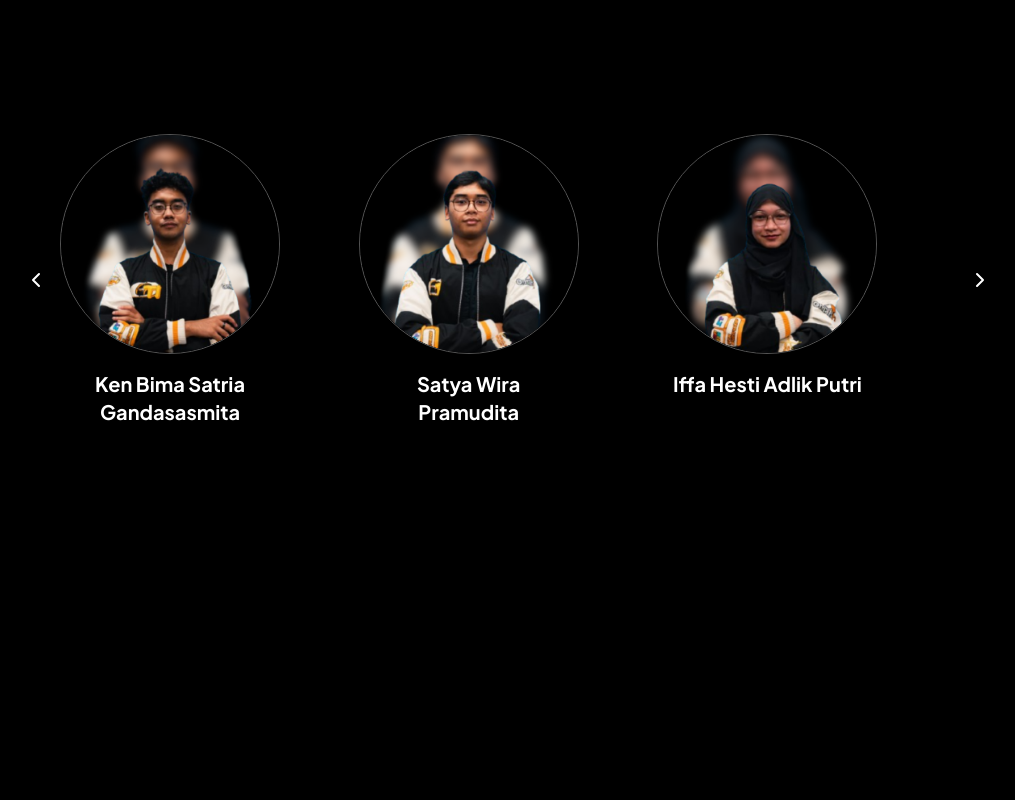
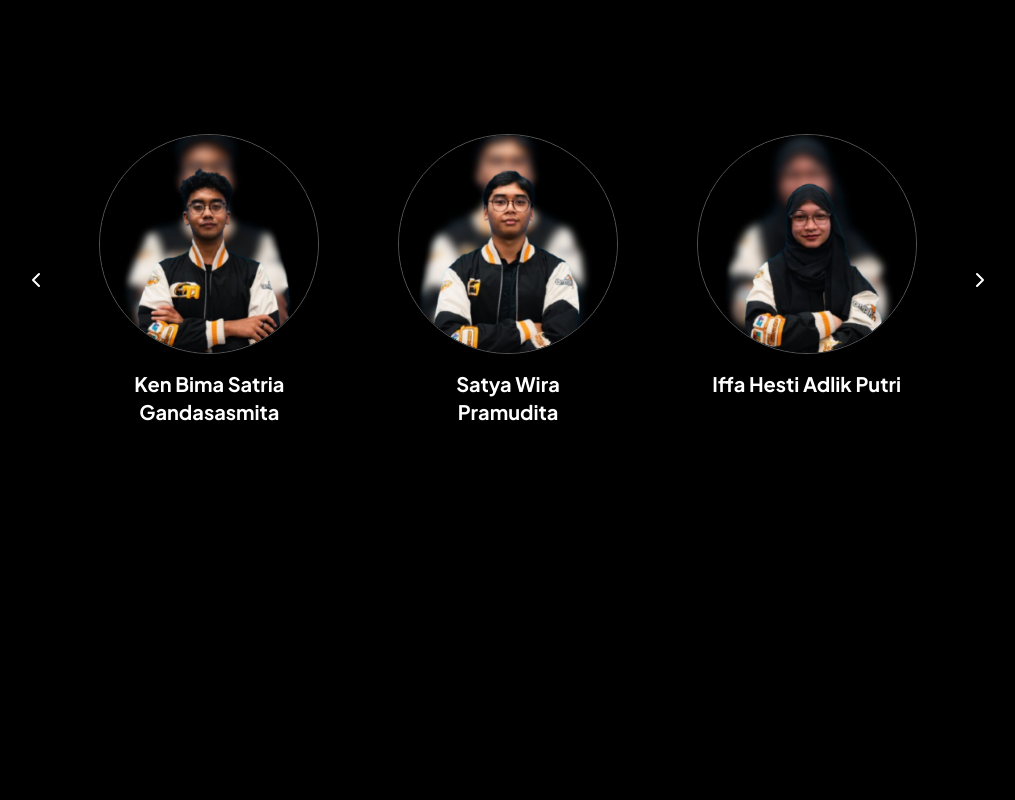
Before and after one commit to muddglobb/oti_internship_2025, a Next.js app: page / in a window 1280 px wide. Shown: the part 920-1720 px from the top of the page, without its empty margins (132-1147 px from the left). Built offline with nearby package versions, Linux system fonts and the light colour scheme.

Commit message:
fix(card): center

```diff
--- a/src/components/contact-us.tsx
+++ b/src/components/contact-us.tsx
@@ -1,24 +1,54 @@
-'use client';
+"use client";
 
-import React, { useRef } from 'react';
-import { Swiper, SwiperSlide } from 'swiper/react';
-import { Navigation } from 'swiper/modules';
-import 'swiper/css';
-import 'swiper/css/navigation';
-import { ChevronLeft, ChevronRight } from 'lucide-react';
-import { Swiper as SwiperType } from 'swiper';
-import Card from './card';
+import React, { useRef } from "react";
+import { Swiper, SwiperSlide } from "swiper/react";
+import { Navigation } from "swiper/modules";
+import "swiper/css";
+import "swiper/css/navigation";
+import { ChevronLeft, ChevronRight } from "lucide-react";
+import { Swiper as SwiperType } from "swiper";
+import Card from "./card";
 
 const ContactUs = () => {
   const swiperRef = useRef<SwiperType | null>(null);
 
   const cards = [
-    { id: 1, image: '/images/jawa-adalah-kunci/ken.png', link: 'wa.me/+6282114198478', name: 'Ken Bima Satria Gandasasmita' },
-    { id: 2, image: '/images/jawa-adalah-kunci/satya.png', link: 'wa.me/+6281216760668', name: 'Satya Wira Pramudita' },
-    { id: 3, image: '/images/jawa-adalah-kunci/iffah.png', link: 'wa.me/+6282134623295', name: 'Iffa Hesti Adlik Putri' },
-    { id: 4, image: '/images/jawa-adalah-kunci/kenji.png', link: 'wa.me/+6281371089032', name: 'Kenji Ratanaputra' },
-    { id: 5, image: '/images/jawa-adalah-kunci/geraldine.png', link: 'wa.me/+6282132031290', name: 'Geraldine' },
-    { id: 6, image: '/images/jawa-adalah-kunci/andre.png', link: 'wa.me/+6285257490028', name: 'Andre' },
+    {
+      id: 1,
+      image: "/images/jawa-adalah-kunci/ken.png",
+      link: "wa.me/6282114198478?text=Halo%20kak%20Ken,%20aku%20mau%20pinjam%20kunci%20Basecamp",
+      name: "Ken Bima Satria Gandasasmita",
+    },
+    {
+      id: 2,
+      image: "/images/jawa-adalah-kunci/satya.png",
+      link: "wa.me/6281216760668?text=Halo%20Satya,%20aku%20mau%20pinjam%20kunci%20Basecamp",
+      name: "Satya Wira Pramudita",
+    },
+    {
+      id: 3,
+      image: "/images/jawa-adalah-kunci/iffah.png",
+      link: "wa.me/6282134623295?text=Halo%20kak%20Iffa,%20aku%20mau%20pinjam%20kunci%20Basecamp",
+      name: "Iffa Hesti Adlik Putri",
+    },
+    {
+      id: 4,
+      image: "/images/jawa-adalah-kunci/kenji.png",
+      link: "wa.me/6281371089032?text=Halo%20Kenji,%20aku%20mau%20pinjam%20kunci%20Basecamp",
+      name: "Kenji Ratanaputra",
+    },
+    {
+      id: 5,
+      image: "/images/jawa-adalah-kunci/geraldine.png",
+      link: "wa.me/6282132031290?text=Halo%20kak%20Geraldine,%20aku%20mau%20pinjam%20kunci%20Basecamp",
+      name: "Geraldine",
+    },
+    {
+      id: 6,
+      image: "/images/jawa-adalah-kunci/andre.png",
+      link: "wa.me/6285257490028?text=Halo%20kak%20Andre,%20aku%20mau%20pinjam%20kunci%20Basecamp",
+      name: "Andre",
+    },
   ];
 
   return (
@@ -32,16 +62,18 @@ const ContactUs = () => {
       </button>
 
       {/* Swiper */}
-      <div className="w-full
+      <div
+        className="w-full
       max-w-[300px]
       sm:max-w-[400px]
       md:max-w-[600px]
-      lg:max-w-4xl">
+      lg:max-w-4xl"
+      >
         <Swiper
           modules={[Navigation]}
           onSwiper={(swiper) => (swiperRef.current = swiper)}
           spaceBetween={0}
-          slidesPerView={1.3}
+          slidesPerView={1}
           slidesPerGroup={1}
           loop={true}
           breakpoints={{
@@ -61,7 +93,9 @@ const ContactUs = () => {
                 <h2 className="font-semibold text-lg mb-2">{card.title}</h2>
                 <p className="text-gray-600">{card.description}</p>
               </div> */}
-              <Card card={[card.image, card.link, card.name]} />
+              <div className="flex justify-center">
+                <Card card={[card.image, card.link, card.name]} />
+              </div>
             </SwiperSlide>
           ))}
         </Swiper>
--- a/src/components/location.tsx
+++ b/src/components/location.tsx
@@ -13,7 +13,7 @@ const Location = () => {
       ">
         <MapEmbed />
         <div>
-          <p className="font-extrabold
+          <p className="font-extrabold pb-3
           text-3xl
           md:text-5xl">
             SEE OUR <span className="text-[#F0861A]">LOCATION</span>
```
Also changed, not shown: src/components/hero.tsx (+1 -1 lines).
